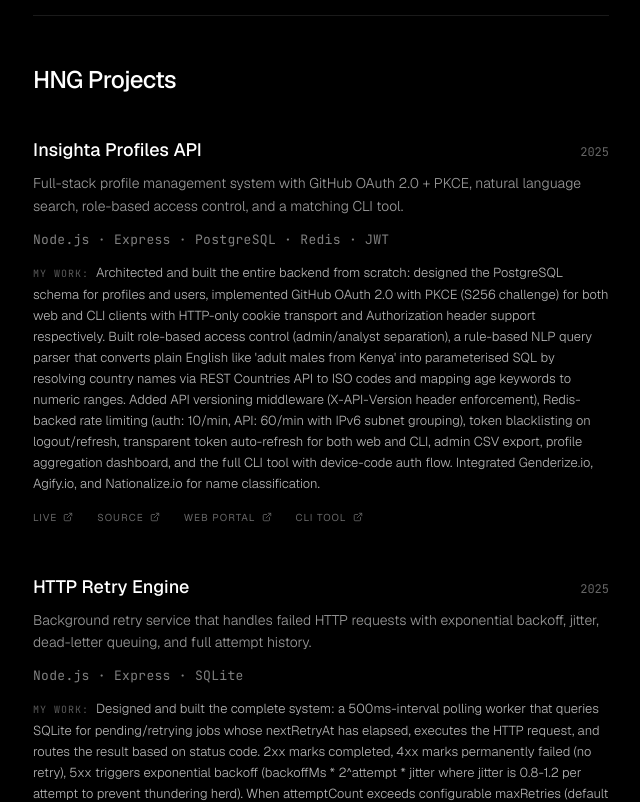
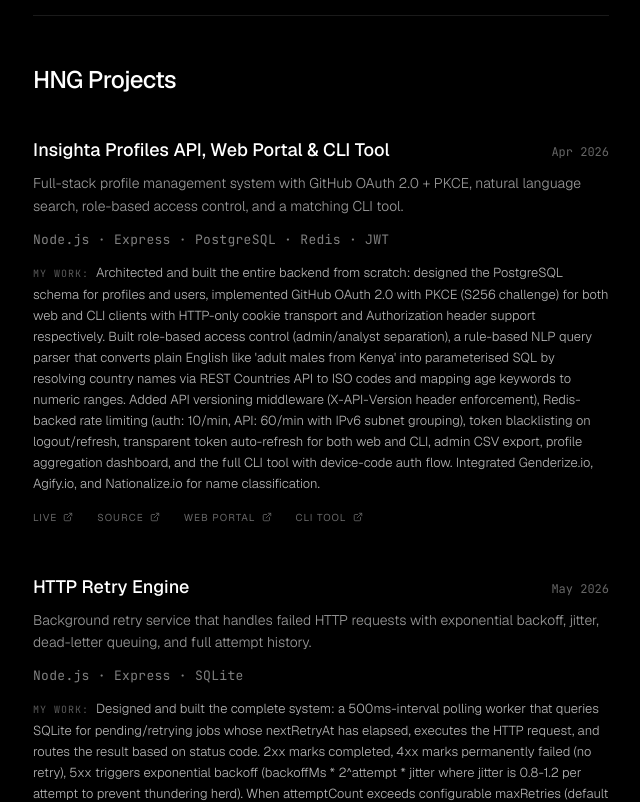
Before and after one commit to Zubbee18/hng-portfolio, a React (Vite) app: page / in a window 1280 px wide. Shown: the part 1000-1802 px from the top of the page, without its empty margins (319-959 px from the left). Built offline with nearby package versions, Linux system fonts and the light colour scheme; a web font is replaced by a local one.

Commit message:
fix: rename Insighta project, correct project dates to Apr/May 2026

```diff
--- a/src/app/App.tsx
+++ b/src/app/App.tsx
@@ -28,8 +28,8 @@ type Project = {
 
 const projects: Project[] = [
   {
-    name: "Insighta Profiles API",
-    year: "2025",
+    name: "Insighta Profiles API, Web Portal & CLI Tool",
+    year: "Apr 2026",
     description:
       "Full-stack profile management system with GitHub OAuth 2.0 + PKCE, natural language search, role-based access control, and a matching CLI tool.",
     stack: ["Node.js", "Express", "PostgreSQL", "Redis", "JWT"],
@@ -50,7 +50,7 @@ const projects: Project[] = [
   },
   {
     name: "HTTP Retry Engine",
-    year: "2025",
+    year: "May 2026",
     description:
       "Background retry service that handles failed HTTP requests with exponential backoff, jitter, dead-letter queuing, and full attempt history.",
     stack: ["Node.js", "Express", "SQLite"],
@@ -60,7 +60,7 @@ const projects: Project[] = [
   },
   {
     name: "SkillBridge API",
-    year: "2026",
+    year: "May 2026",
     description:
       "Backend for an AI-powered talent assessment and employer-candidate matching platform, built collaboratively during HNG Stage 8.",
     stack: ["NestJS", "TypeScript", "PostgreSQL", "TypeORM", "Swagger"],
```
